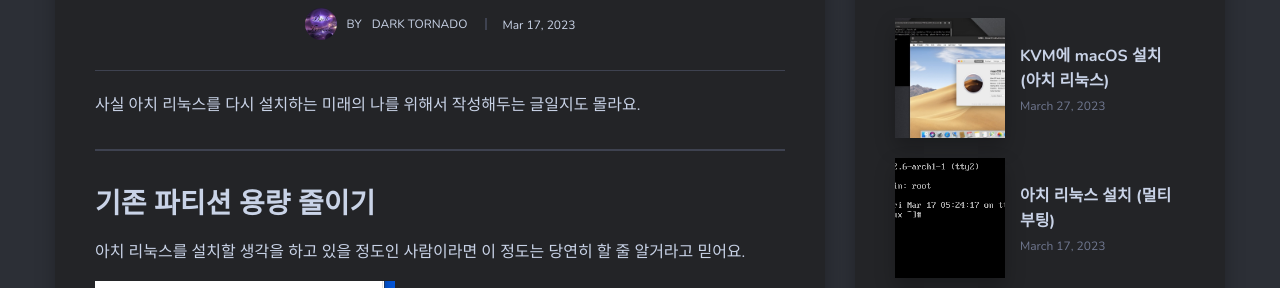
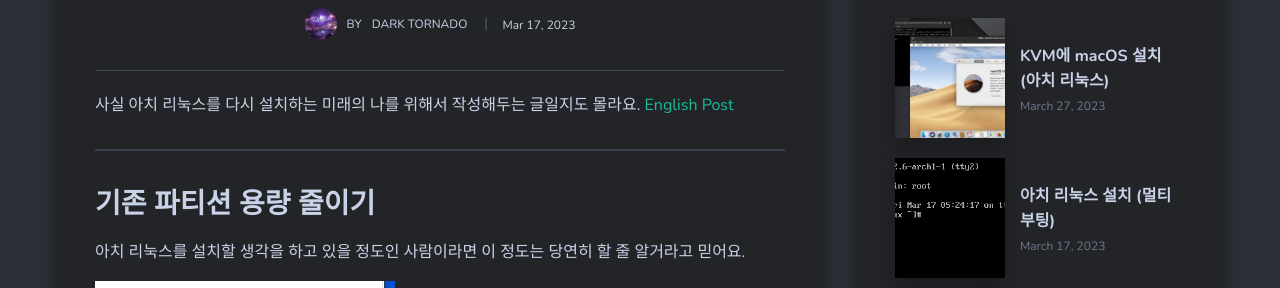
Before and after one commit to DarkTornado/blog, a Jekyll site: the page built from _posts/2023-03-17-arch-multi-boot.md, in a window 1280 px wide and 900 px high, scrolled down 359 px. Shown: the part 166-454 px from the top of the window. Built offline with Jekyll 4.4.1, drawn with Linux system fonts in a browser that asks for light colours; nearby versions of some CDN libraries.

Commit message:
Update 2023-03-17-arch-multi-boot.md

```diff
--- a/_posts/2023-03-17-arch-multi-boot.md
+++ b/_posts/2023-03-17-arch-multi-boot.md
@@ -8,6 +8,7 @@ description: "멀티 부팅으로 아치 리눅스 설치하기 + 시나몬"
 ---
 
 사실 아치 리눅스를 다시 설치하는 미래의 나를 위해서 작성해두는 글일지도 몰라요.
+[English Post](https://darktornado.github.io/archlinux-multiboot/)
 
 ***
 
```
